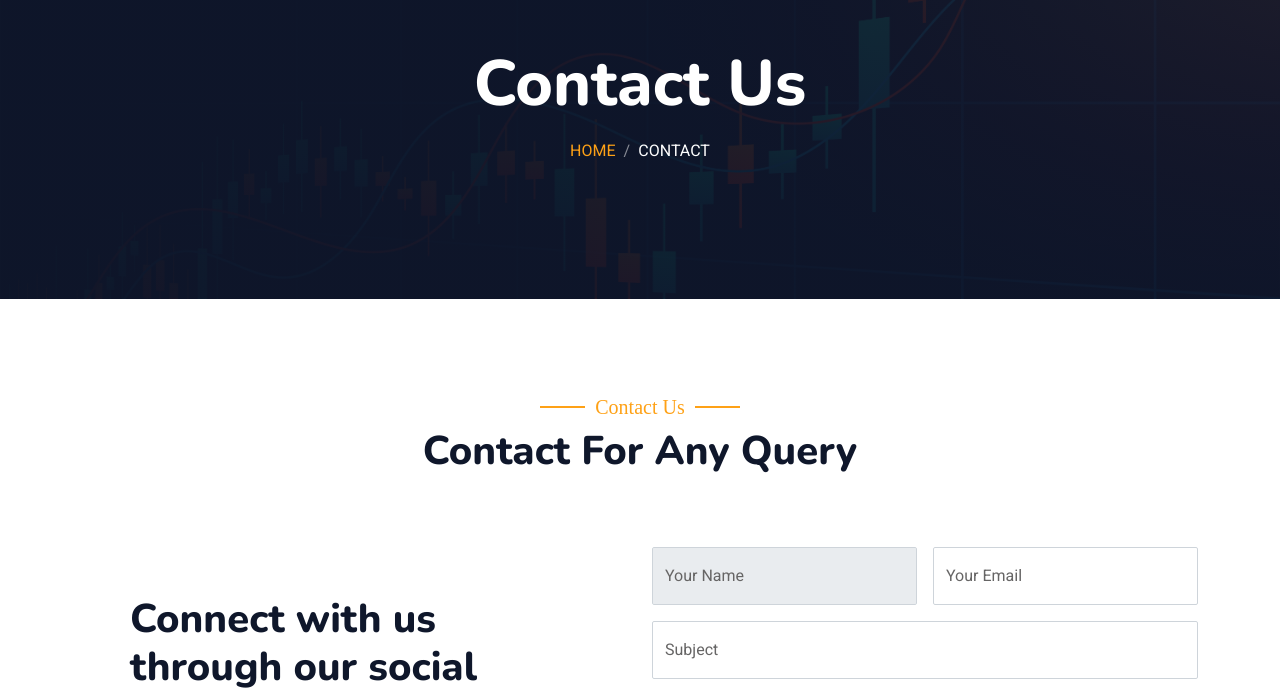
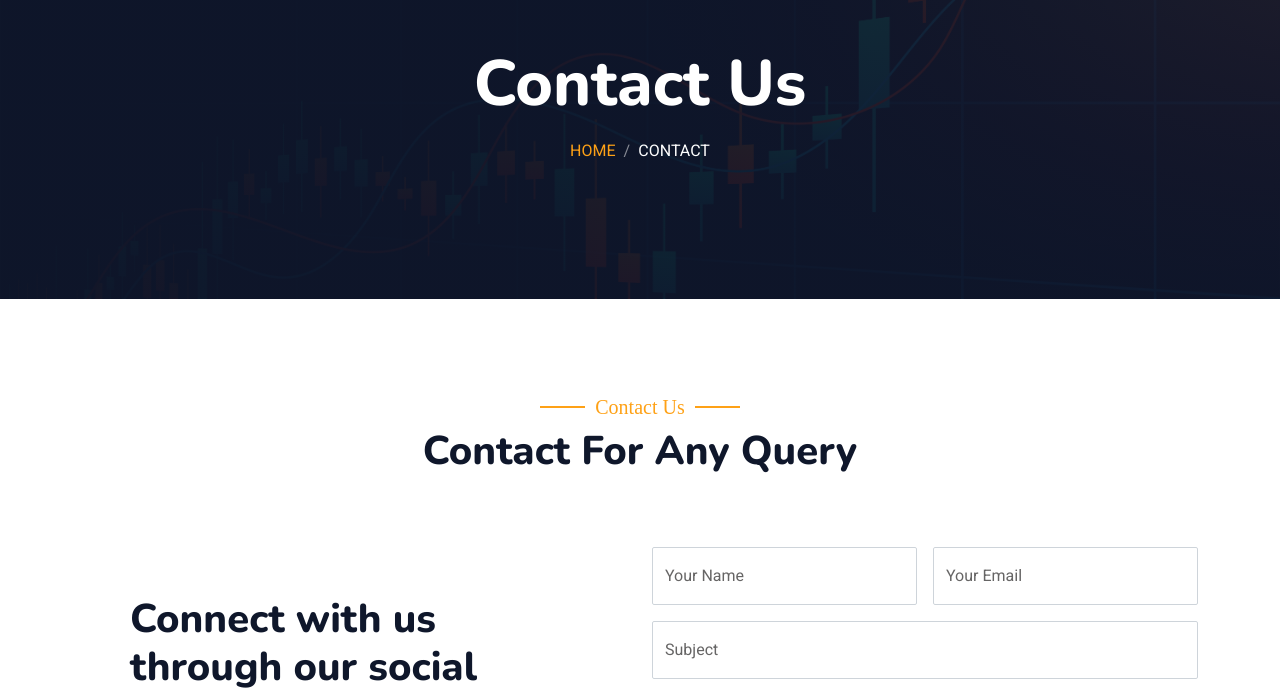
Before and after one commit to whitejsx/Forex-mentorship-website, a plain HTML site: page contact.html in a window 1280 px wide. Shown: the part 98-790 px from the top of the page. Drawn offline with nearby package versions, Linux system fonts and the light colour scheme.

Commit message:
fix bugy file

```diff
--- a/contact.html
+++ b/contact.html
@@ -119,7 +119,7 @@
                                 <div class="row g-3">
                                     <div class="col-md-6">
                                         <div class="form-floating">
-                                            <input type="text" disabled class="form-control" id="name" placeholder="Your Name">
+                                            <input type="text"  class="form-control" id="name" placeholder="Your Name">
                                             <label for="name">Your Name</label>
                                         </div>
                                     </div>
```
